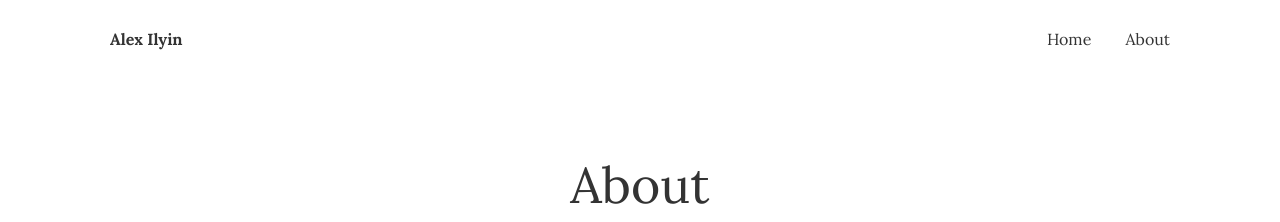
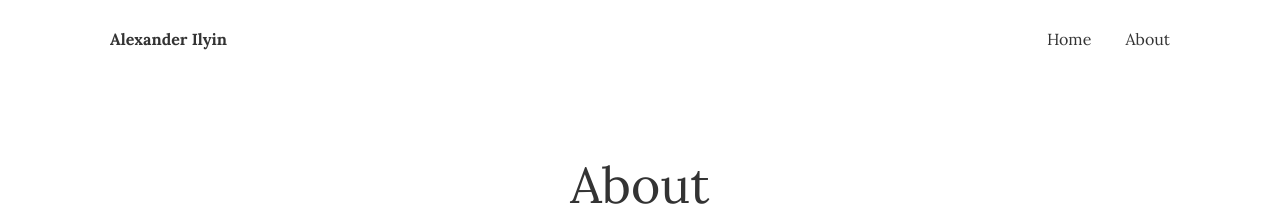
Before and after one commit to alexilyin1/alexilyin1.github.io, a Jekyll site: the page built from _pages/about.md, in a window 1280 px wide. Shown: the top 222 px of the page. Built offline with Jekyll 4.4.1, drawn with Linux system fonts in a browser that asks for light colours.

Commit message:
add html

```diff
--- a/_config.yml
+++ b/_config.yml
@@ -1,15 +1,15 @@
 title: Alexander Ilyin - Data Analyst
-logo:  # you can add own logo.
+logo:
 description: Data Analyst at the Connor Group in Santa Clara, CA. Experience with building analytics solutions as well as financial data integrations
-baseurl: "/" # the subpath of your site, e.g. /blog
-url: "https://alexilyin1.github.io" # the base hostname & protocol for your site, e.g. http://example.com
+baseurl: "/"
+url: "https://alexilyin1.github.io"
 
 
 # Author Settings
 author:
-  name: Alex Ilyin
+  name: Alexander Ilyin
   image: '/assets/img/CG_Picture.jpg'
-  job: Data Analyst
+  job: Data Analyst at the Connor Group
   bio: Data Analyst at the Connor Group in Santa Clara, CA. Experience with building analytics solutions as well as financial data integrations
   email: alexailyin@gmail.com
 
--- a/_includes/head.html
+++ b/_includes/head.html
@@ -14,6 +14,7 @@
   <!-- Fonts -->
   <link href="https://fonts.googleapis.com/css?family=Lora:400,400i,700&display=swap" rel="stylesheet">
   <link href="https://fonts.googleapis.com/css?family=IBM+Plex+Mono&display=swap" rel="stylesheet">
+  <link href='//cdn.jsdelivr.net/devicons/1.8.0/css/devicons.min.css' rel='stylesheet'>
 
   <!-- Main Stylesheet -->
   <link href="{{ site.baseurl }}/assets/css/main.css" rel="stylesheet">
--- /dev/null
+++ b/_layouts/about.html
@@ -0,0 +1,22 @@
+---
+layout: default
+---
+
+<div class="container">
+  <!-- begin page -->
+  <article class="page">
+
+    <div class="page__head" data-aos="fade-up" data-aos-easing="ease-out-quad" data-aos-duration="700">
+      <h1 class="page__title">{{ page.title | escape }}</h1>
+      {% if page.image %}
+      <div class="page-image" style="background-image: url({{site.baseurl}}{{page.image}})"></div>
+      {% endif %}
+    </div>
+
+    <div class="page__content" data-aos="fade-up" data-aos-easing="ease-out-quad" data-aos-delay="100" data-aos-duration="700">
+    {{ content }}
+    </div>
+
+  </article>
+  <!-- end page -->
+</div>
```
Also changed, not shown: _pages/about.md (+1 -1 lines).
